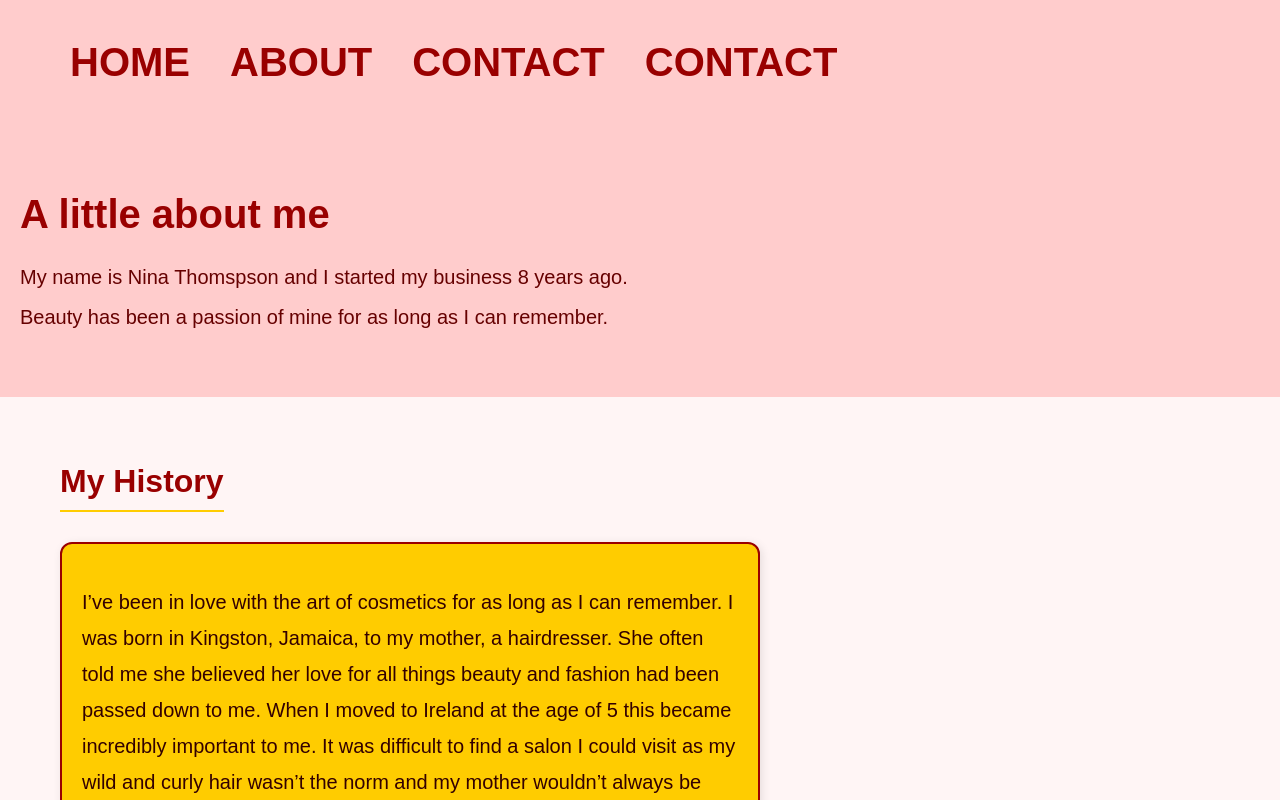
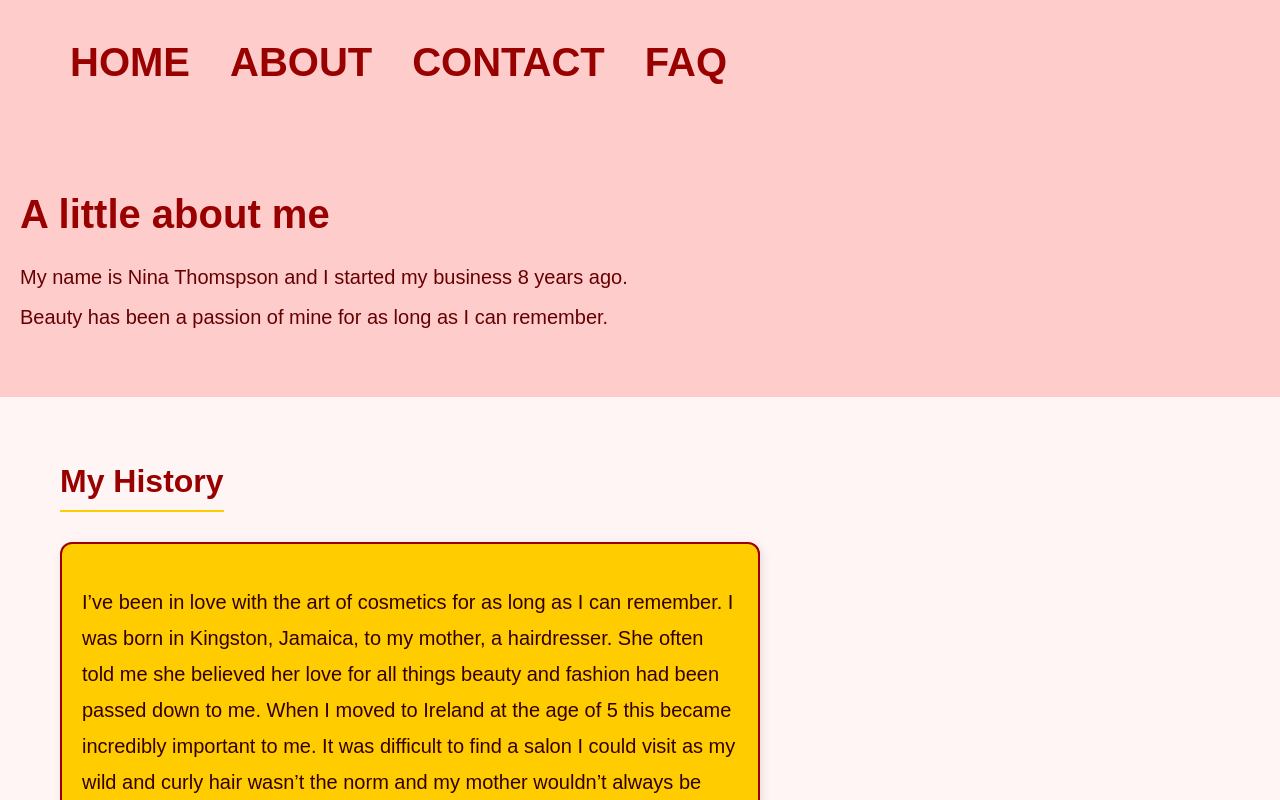
Before and after one commit to meriamxo/NinasSalon, a plain HTML site: page Pages/about.html in a window 1280 px wide. Shown: the top 800 px of the page. Drawn offline with Linux system fonts and the light colour scheme.

Commit message:
final commit

```diff
--- a/CSS/style.css
+++ b/CSS/style.css
@@ -4,6 +4,7 @@ body
     font-family: arial;
     margin: 0;
     padding: 0;
+    text-align: left;
     background-color: #fff5f5;
     color: #330000;
 }
--- a/Pages/about.html
+++ b/Pages/about.html
@@ -14,7 +14,7 @@
                     <li><a href="../index.html">HOME</a></li>
                     <li><a href="about.html">ABOUT</a></li>
                     <li><a href="contact.html">CONTACT</a></li>
-                    <li><a href="faq.html">CONTACT</a></li>
+                    <li><a href="faq.html">FAQ</a></li>
                 </ul>
             </div>
     </nav>
```
Also changed, not shown: Pages/contact.html (+1 -1 lines), Pages/faq.html (+1 -1 lines), 1 other file.
